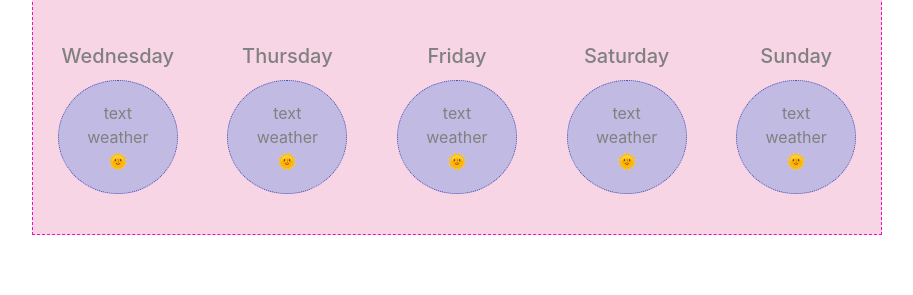
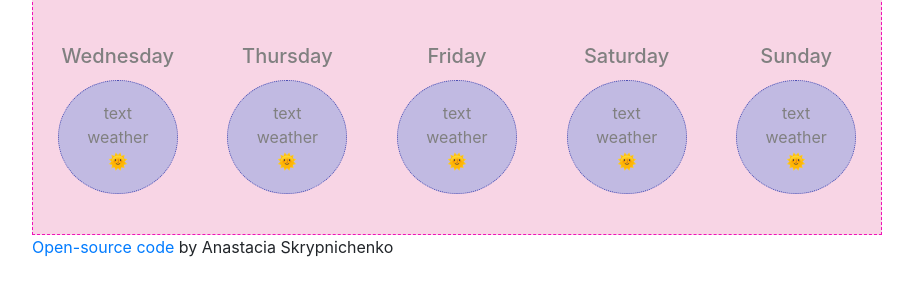
Before and after one commit to Anastacia93/My_weather, a plain HTML site: page index.html in a window 1280 px wide. Shown: the part 303-598 px from the top of the page, without its empty margins (183-1096 px from the left). Drawn offline with nearby package versions, Linux system fonts and the light colour scheme.

Commit message:
Add_footer

```diff
--- a/index.html
+++ b/index.html
@@ -89,6 +89,12 @@
     </div>
    </div>
   </div>
+  <footer>
+   <a href="https://github.com/Anastacia93" target="blank">
+    Open-source code
+   </a>
+   by Anastacia Skrypnichenko
+  </footer>
   <script src="app.js"></script>
  </body>
 </html>
--- a/style.css
+++ b/style.css
@@ -78,3 +78,8 @@ h4 {
 p {
  margin: 0px;
 }
+footer {
+
+     width: 850px;
+     margin: 0 auto;
+}
```
